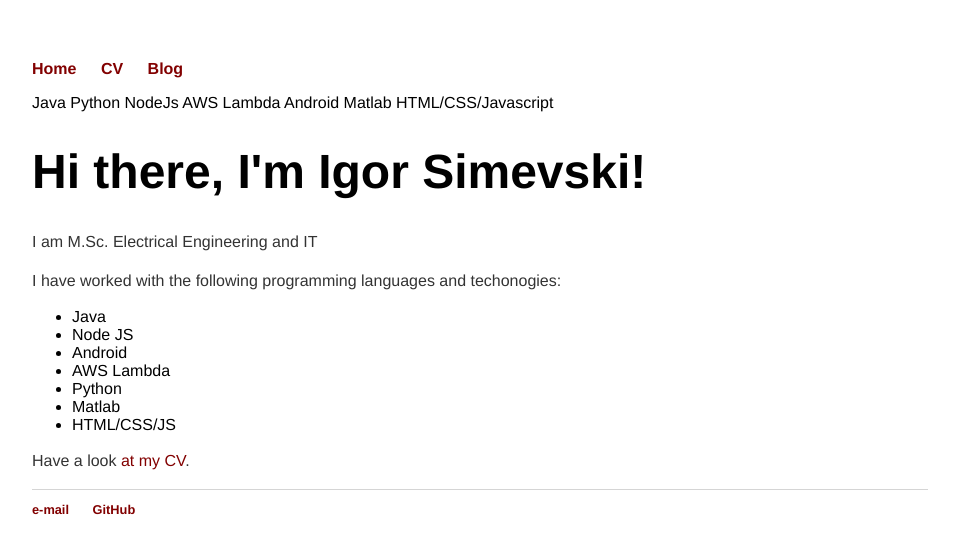
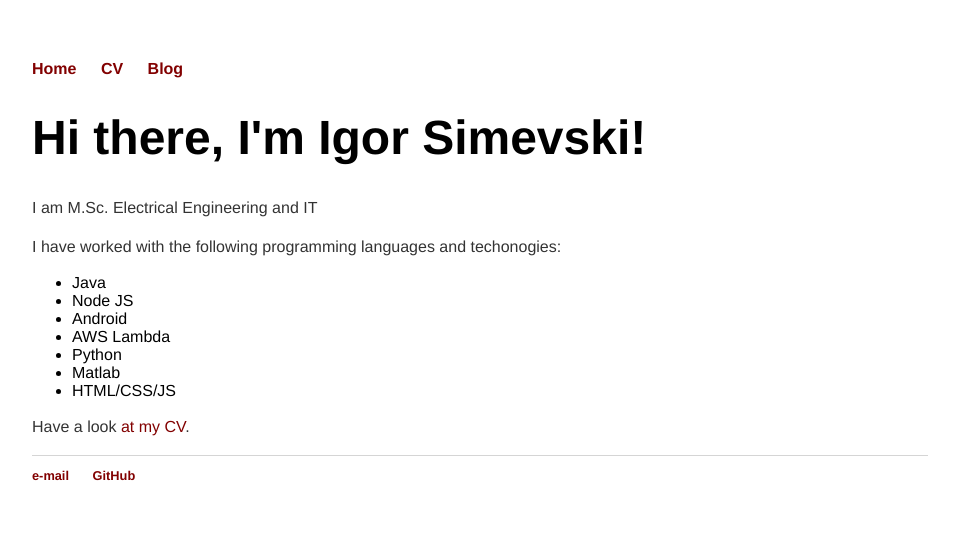
Before and after one commit to igorsimevski/igorsimevski.github.io, a Jekyll site: the page built from index.html, in a window 1280 px wide. Shown: the top 554 px of the page, without its empty margins (160-1119 px from the left). Built offline with Jekyll 4.4.1, drawn with Linux system fonts in a browser that asks for light colours.

Commit message:
Update index.html

```diff
--- a/index.html
+++ b/index.html
@@ -2,13 +2,6 @@
 layout: default
 title: Igor Simevski
 ---
-Java
-Python
-NodeJs
-AWS Lambda
-Android
-Matlab
-HTML/CSS/Javascript
 <div class="blurb">
 	<h1>Hi there, I'm Igor Simevski!</h1>
 	<p>I am M.Sc. Electrical Engineering and IT</p>
```
